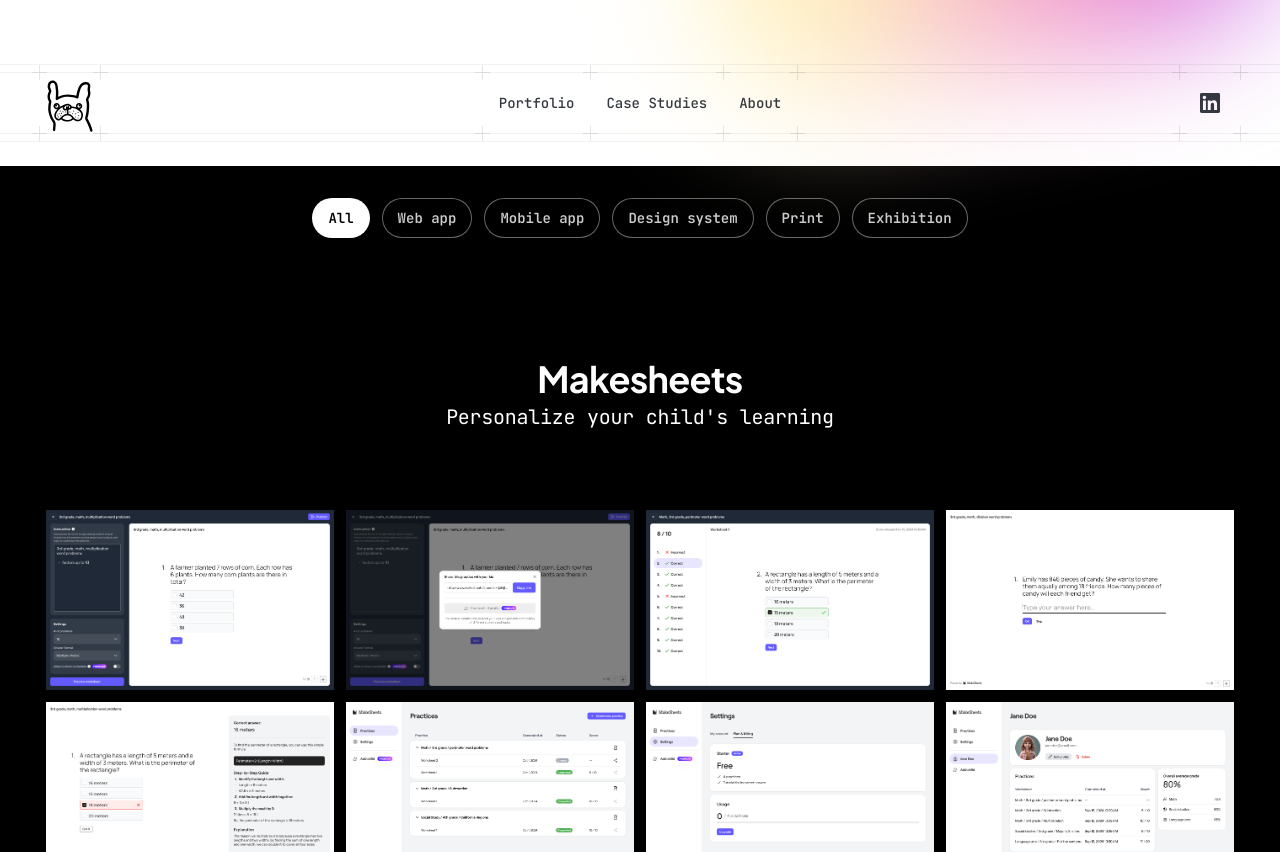
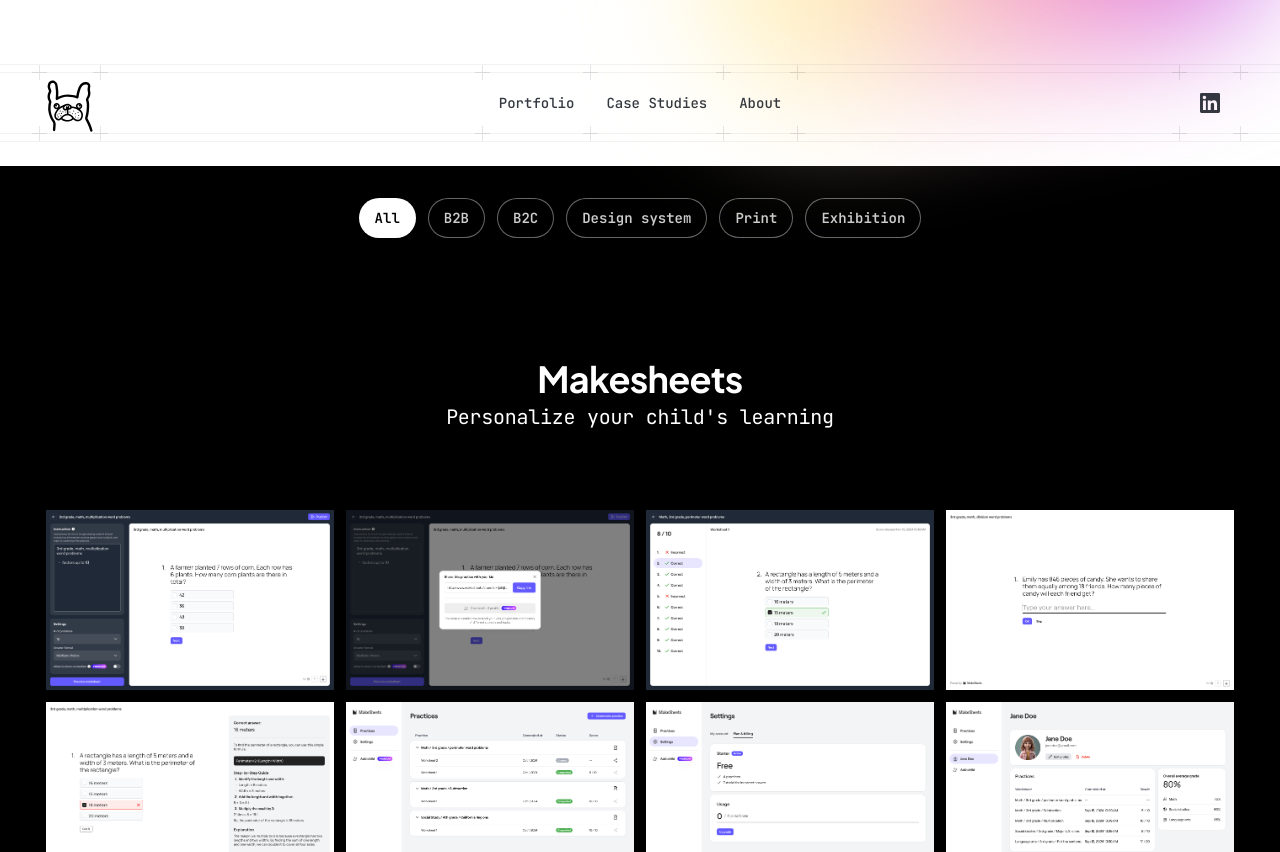
Before and after one commit to holmanworks/holmanworks, a Next.js app: page /portfolio in a window 1280 px wide. Shown: the top 852 px of the page. Built offline with nearby package versions, Linux system fonts and the light colour scheme; a web font is replaced by a local one.

Commit message:
Change category

```diff
--- a/src/app/portfolio/page.tsx
+++ b/src/app/portfolio/page.tsx
@@ -8,7 +8,7 @@
 import Masonry from "react-masonry-css";
 import { useState, useEffect } from "react";
 
-const categories = ["All", "Web app", "Mobile app", "Design system", "Print", "Exhibition"];
+const categories = ["All", "B2B", "B2C", "Design system", "Print", "Exhibition"];
 
 const boardData = [
   {
@@ -29,7 +29,7 @@
     ],
     name: "Makesheets",
     description: "Personalize your child's learning",
-    category: "Web app",
+    category: "B2B",
     column: 4,
   },
   {
@@ -43,7 +43,7 @@
     ],
     name: "TypeS",
     description: "AI-powered automotive bulb finder",
-    category: "Web app",
+    category: "B2C",
     column: 7,
   },
   {
@@ -68,7 +68,7 @@
     ],
     name: "OurSong",
     description: "Blockchain-based social NFT platform",
-    category: "Mobile app",
+    category: "B2C",
     column: 7,
   },
   {
@@ -97,7 +97,7 @@
     ],
     name: "Forethought Solve",
     description: "Build automated workflows for customer service",
-    category: "Web app",
+    category: "B2B",
     column: 4,
   },
   {
@@ -112,7 +112,7 @@
     ],
     name: "Forethought Discover",
     description: "AI-powered customer support insights",
-    category: "Web app",
+    category: "B2B",
     column: 4,
   },
   {
@@ -123,7 +123,7 @@
     ],
     name: "Forethought SupportGPT",
     description: "A sandbox lets companies test GenAI bots with their data",
-    category: "Web app",
+    category: "B2B",
     column: 4,
   },
   {
@@ -137,7 +137,7 @@
     ],
     name: "Forethought Assist",
     description: "Provides agents with AI-guided responses",
-    category: "Web app",
+    category: "B2B",
     column: 4,
   },
   {
@@ -151,7 +151,7 @@
     ],
     name: "Forethought Widget",
     description: "AI-powered assistant platforms for self-service support",
-    category: "Web app",
+    category: "B2C",
     column: 7,
   },
   {
@@ -191,7 +191,7 @@
     ],
     name: "Penyo",
     description: "AI-powered companion for elderly",
-    category: "Web app",
+    category: "B2C",
     column: 4,
   },
 ];
```
